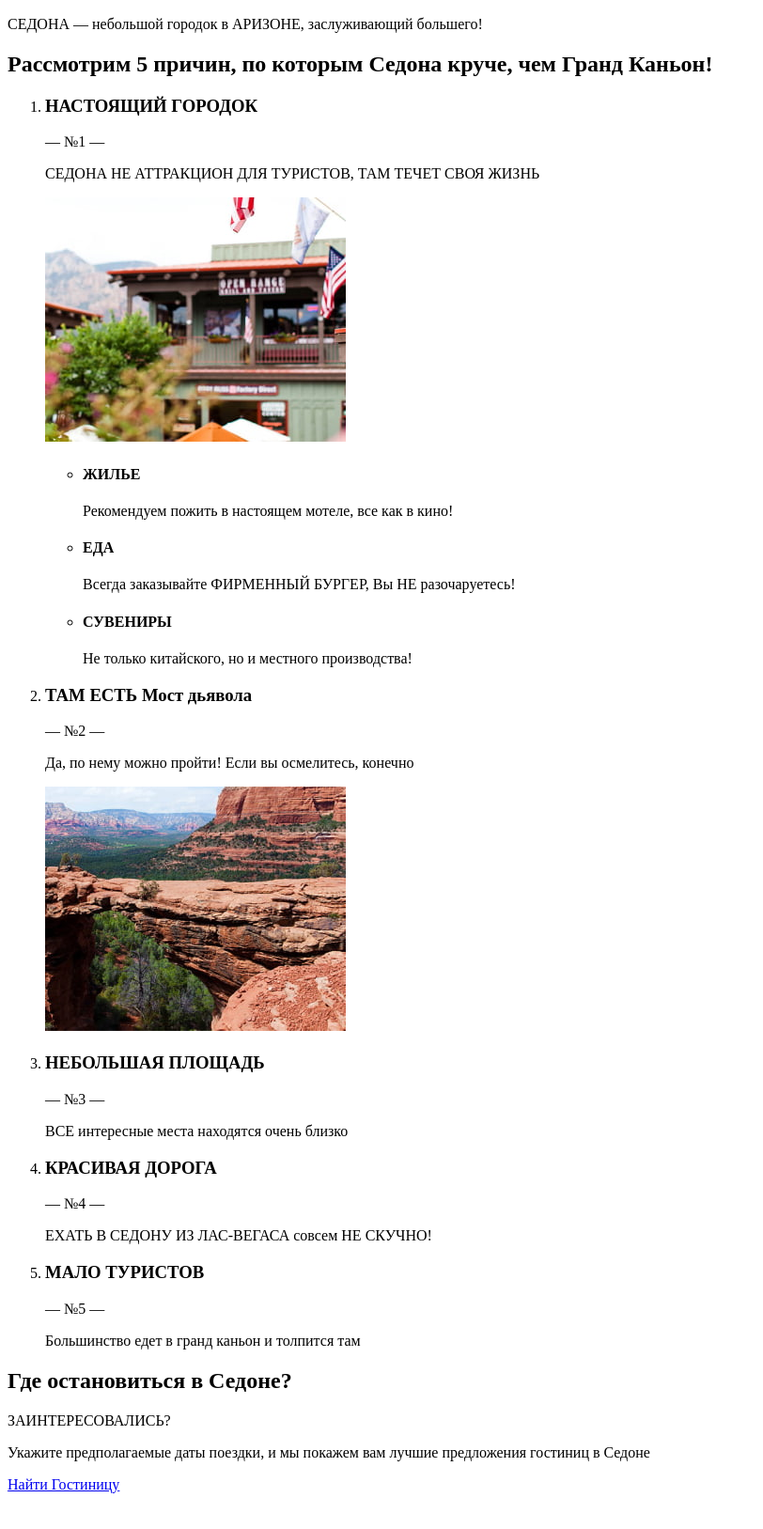
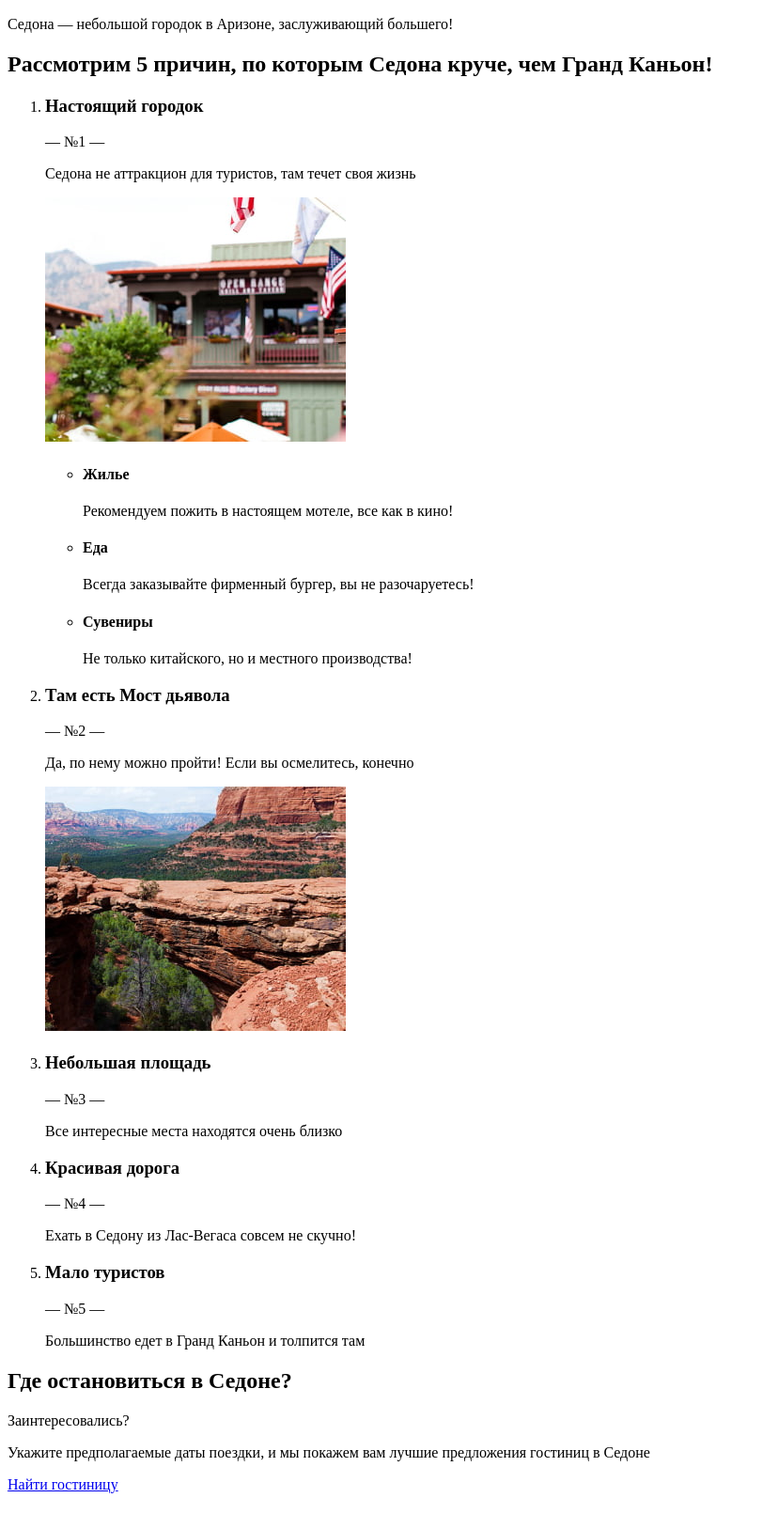
Before and after one commit to htmlacademy-adaptive/2196841-sedona-28, a website: page source/index.html in a window 1280 px wide. Shown: the part 655-2282 px from the top of the page at 94% size, without its empty margins (0-812 px from the left). Drawn offline with Linux system fonts and the light colour scheme; grey boxes are pictures that could not be loaded.

Commit message:
Вносит измененияв разметку

```diff
--- a/source/index.html
+++ b/source/index.html
@@ -37,7 +37,7 @@
             </li>
             <li class="user-list__item">
               <a class="user-list__link" href="https://htmlacademy.ru/intensive/adaptive">
-                HTML ACADEMY
+                HTML Academy
               </a>
             </li>
           </ul>
@@ -49,15 +49,15 @@
         <header class="advantages__header">
           <h1 class="visually-hidden">Поиск гостиниц в городе Седона</h1>
           <img class="advantages__hero" src="img/svg/hero-logo-big.svg" width="282" height="214" alt="Добро пожаловать в великолепную Седону! Большой Каньон - это отстой!">
-          <p class="advantages__text">СЕДОНА — небольшой городок в АРИЗОНЕ, заслуживающий большего!</p>
+          <p class="advantages__text">Седона — небольшой городок в Аризоне, заслуживающий большего!</p>
           <h2 class="advantages__title">Рассмотрим 5 причин, по которым Седона круче, чем Гранд Каньон!</h2>
         </header>
         <ol class="advantages__list">
           <li class="advantages__item advantages__item--foto-right">
             <div class="advantages__container">
-              <h3 class="advantages__subtitle">НАСТОЯЩИЙ ГОРОДОК</h3>
+              <h3 class="advantages__subtitle">Настоящий городок</h3>
               <span class="advantages__number">— №1 —</span>
-              <p class="advantages__description">СЕДОНА НЕ АТТРАКЦИОН ДЛЯ ТУРИСТОВ, ТАМ ТЕЧЕТ СВОЯ ЖИЗНЬ</p>
+              <p class="advantages__description">Седона не аттракцион для туристов, там течет своя жизнь</p>
             </div>
             <!-- заменить div на <picture> -->
             <div class="advantages__photo-container">
@@ -66,19 +66,19 @@
             <ul class="promo">
               <li class="promo__item">
                 <div class="promo__container promo__container--house">
-                  <h4 class="promo__title">ЖИЛЬЕ</h4>
+                  <h4 class="promo__title">Жилье</h4>
                   <p class="promo__text">Рекомендуем пожить в настоящем мотеле, все как в кино!</p>
                 </div>
               </li>
               <li class="promo__item">
                 <div class="promo__container promo__container--food">
-                  <h4 class="promo__title">ЕДА</h4>
-                  <p class="promo__text">Всегда заказывайте ФИРМЕННЫЙ БУРГЕР, Вы НЕ разочаруетесь!</p>
+                  <h4 class="promo__title">Еда</h4>
+                  <p class="promo__text">Всегда заказывайте фирменный бургер, вы не разочаруетесь!</p>
                 </div>
               </li>
               <li class="promo__item">
                 <div class="promo__container promo__container--souvenirs">
-                  <h4 class="promo__title">СУВЕНИРЫ</h4>
+                  <h4 class="promo__title">Сувениры</h4>
                   <p class="promo__text">Не только китайского, но и местного производства!</p>
                 </div>
               </li>
@@ -86,7 +86,7 @@
           </li>
           <li class="advantages__item advantages__item--foto-left">
             <div class="advantages__container">
-              <h3 class="advantages__subtitle">ТАМ ЕСТЬ Мост дьявола</h3>
+              <h3 class="advantages__subtitle">Там есть Мост дьявола</h3>
               <span class="advantages__number">— №2 —</span>
               <p class="advantages__description">Да, по нему можно пройти! Если вы осмелитесь, конечно</p>
             </div>
@@ -95,27 +95,27 @@
             </div>
           </li>
           <li class="advantages__item">
-            <h3 class="advantages__subtitle">НЕБОЛЬШАЯ ПЛОЩАДЬ</h3>
+            <h3 class="advantages__subtitle">Небольшая площадь</h3>
             <span class="advantages__number">— №3 —</span>
-            <p class="advantages__description">ВСЕ интересные места находятся очень близко</p>
+            <p class="advantages__description">Все интересные места находятся очень близко</p>
           </li>
           <li class="advantages__item">
-            <h3 class="advantages__subtitle">КРАСИВАЯ ДОРОГА</h3>
+            <h3 class="advantages__subtitle">Красивая дорога</h3>
             <span class="advantages__number">— №4 —</span>
-            <p class="advantages__description">ЕХАТЬ В СЕДОНУ ИЗ ЛАС-ВЕГАСА совсем НЕ СКУЧНО!</p>
+            <p class="advantages__description">Ехать в Седону из Лас-Вегаса совсем не скучно!</p>
           </li>
           <li class="advantages__item">
-            <h3 class="advantages__subtitle">МАЛО ТУРИСТОВ</h3>
+            <h3 class="advantages__subtitle">Мало туристов</h3>
             <span class="advantages__number">— №5 —</span>
-            <p class="advantages__description">Большинство едет в гранд каньон и толпится там</p>
+            <p class="advantages__description">Большинство едет в Гранд Каньон и толпится там</p>
           </li>
         </ol>
       </section>
       <section class="search-hotel">
         <h2 class="visually-hidden">Где остановиться в Седоне?</h2>
-        <p class="search-hotel__subtitle">ЗАИНТЕРЕСОВАЛИСЬ?</p>
+        <p class="search-hotel__subtitle">Заинтересовались?</p>
         <p class="search-hotel__description">Укажите предполагаемые даты поездки, и мы покажем вам лучшие предложения гостиниц в Cедоне</p>
-        <a class="search-hotel__link button" href="#">Найти Гостиницу</a>
+        <a class="search-hotel__link button" href="#">Найти гостиницу</a>
         <div class="search-hotel__map">
           <span class="visually-hidden">Седона и ее окрестности на Google-картах:</span>
           <iframe src="https://www.google.com/maps/embed?pb=!1m18!1m12!1m3!1d2982005.9077018383!2d-111.81575275141151!3d34.98819727419906!2m3!1f0!2f0!3f0!3m2!1i1024!2i768!4f13.1!3m3!1m2!1s0x872da132f942b00d%3A0x5548c523fa6c8efd!2z0KHQtdC00L7QvdCwLCDQkNGA0LjQt9C-0L3QsCA4NjMzNiwg0KHQqNCQ!5e0!3m2!1sru!2sru!4v1680604906486!5m2!1sru!2sru" width="800" height="600" style="border:0;" allowfullscreen="" loading="lazy" referrerpolicy="no-referrer-when-downgrade"></iframe>
@@ -123,7 +123,7 @@
       </section>
     </main>
     <footer class="page-footer">
-      <h2 class="visually-hidden">НАШ ХЕШТЕГ:</h2>
+      <span class="visually-hidden">Наш хештег:</span>
       <a class="page-footer__link hashtag" href="#">
         <p class="hashtag__text">#visitSEDONA</p>
       </a>
@@ -152,7 +152,7 @@
       </ul>
       <a class="page-footer__link made-in" href="https://htmlacademy.ru/intensive/adaptive">
         <span class="made-in__text">Разработано</span>
-        <span class="visually-hidden">в html-academy.</span>
+        <span class="visually-hidden">в HTML Academy.</span>
         <!-- Здесь будет спрайт -->
         <svg focusable="false"><use></use></svg>
       </a>
```
Also changed, not shown: source/catalog.html (+3 -3 lines), source/form.html (+6 -13 lines).
